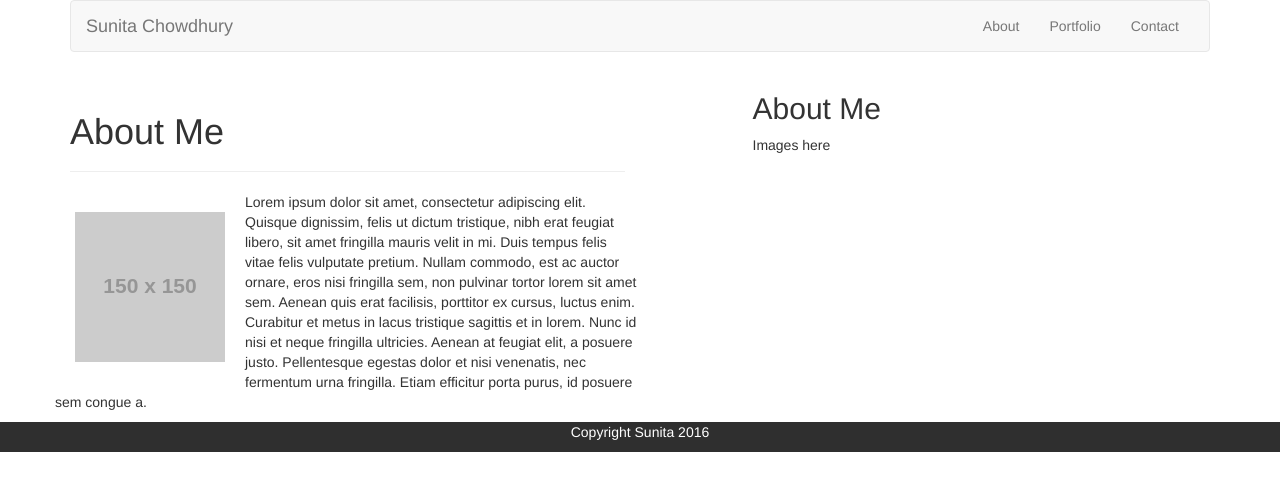
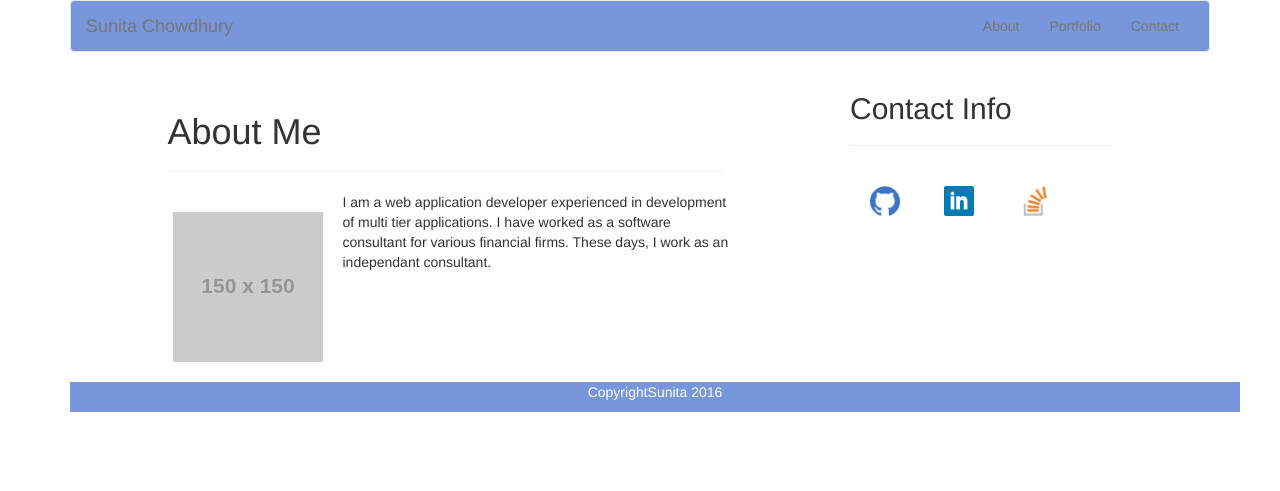
Before and after one commit to smchow/Bootstrap-Portfolio, a PHP site: page / in a window 1280 px wide. Shown: the top 491 px of the page. Run offline with PHP 8.4, Linux system fonts and the light colour scheme; some libraries are stand-ins or nearby versions.

Commit message:
Added new images to contact section

```diff
--- a/index.html
+++ b/index.html
@@ -3,23 +3,36 @@
   <head>
     <meta name="viewport" content="width=device-width, initial-scale=1">
     <title>Sunita Chowdhury</title>
-    <link rel="stylesheet" type="text/css" href="css/reset.css">
-    <link rel="stylesheet" href="https://maxcdn.bootstrapcdn.com/bootstrap/3.3.6/css/bootstrap.min.css">
-
-    <link rel="stylesheet" type="text/css" href="css/styles.css">
+    <link rel="stylesheet"  href="css/reset.css">
+    <link rel="stylesheet"  href="https://maxcdn.bootstrapcdn.com/bootstrap/3.3.6/css/bootstrap.min.css">
+    <link rel="stylesheet"  href="css/styles.css">
     <style>
     img{
     	padding: 20px;
     }
 .bg-4 {
-    background-color: #2f2f2f;
+    background-color: #7896db;
     color: #ffffff;
+}
+header {
+text-align: center;
+color: #fff;
+background: #18bc9c;
+}
+
+footer{
+	background-color: #666666;
+	}
+
+.icimg{
+	height: 70px;
+	width: 70px;
 }
 </style>
   </head>
   <body>
   <div class="container">
-    <nav class="navbar navbar-default">
+    <nav class="navbar navbar-default bg-4">
       <div class="container-fluid">
         <div class="navbar-header">
          <button type="button" class="navbar-toggle collapsed" data-toggle="collapse" data-target="#navbar" aria-expanded="false" aria-controls="navbar">
@@ -42,8 +55,11 @@
 
     </div>
 
+
     <div class="container">
       <div class="row">
+      <div class="col-md-1">
+        	</div>
         <div class="col-md-6">
           <div class="page-header">
             <h1>About Me</h1>
@@ -56,8 +72,11 @@
 
 
                <img  src="http://placehold.it/150x150" alt="about image" class="img-rounded img-responsive pull-left">
-               <p> Lorem ipsum dolor sit amet, consectetur adipiscing elit. Quisque dignissim, felis ut dictum tristique, nibh erat feugiat libero, sit amet fringilla mauris velit in mi. Duis tempus felis vitae felis vulputate pretium. Nullam commodo, est ac auctor ornare, eros nisi fringilla sem, non pulvinar tortor lorem sit amet sem. Aenean quis erat facilisis, porttitor ex cursus, luctus enim. Curabitur et metus in lacus tristique sagittis et in lorem. Nunc id nisi et neque fringilla ultricies. Aenean at feugiat elit, a posuere justo. Pellentesque egestas dolor et nisi venenatis, nec fermentum urna fringilla. Etiam efficitur porta purus, id posuere sem congue a.
-              </p>
+              	<p>
+					 I am a web application developer experienced in development of multi tier applications. I have worked as a software consultant for various financial firms. These days, I work as an independant consultant. <br/>
+
+				</p>
+
             </div>
           </div>
 
@@ -66,18 +85,24 @@
         	</div>
         <div class="col-md-3">
 
-             <h2>About Me</h2>
+            <h2>Contact Info</h2>
+				<hr/>
 
-        	Images here
+
+      				<img class=" icimg" src="images/Github.png" alt="">
+      				<img class=" icimg" src="images/linkedin.png" alt="">
+					<img class=" icimg" src="images/stackoverflow.png" alt="">
 
 
          </div>
         </div>
+        <div>	<footer class="container bg-4 text-center">
+  <p>CopyrightSunita 2016</a></p>
+</footer></div>
+
         </div>
 	</div>
-	<footer class="container-fluid bg-4 text-center">
-  <p>Copyright Sunita 2016</a></p>
-</footer>
+
     <script src="https://ajax.googleapis.com/ajax/libs/jquery/1.11.3/jquery.min.js"></script>
     <script src="bootstrap-3.3.6-dist/js/bootstrap.min.js"></script>
   </body>
```
Also changed, not shown: css/style.css (+26 -0 lines), images/Github.png (added), images/linkedin.png (added), images/stackoverflow.png (added).
